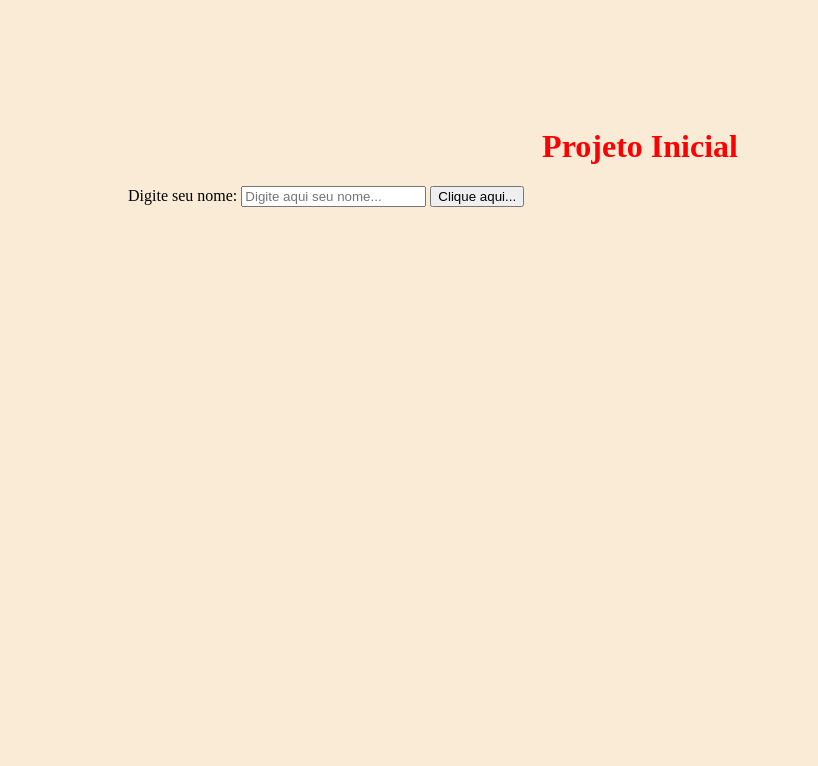
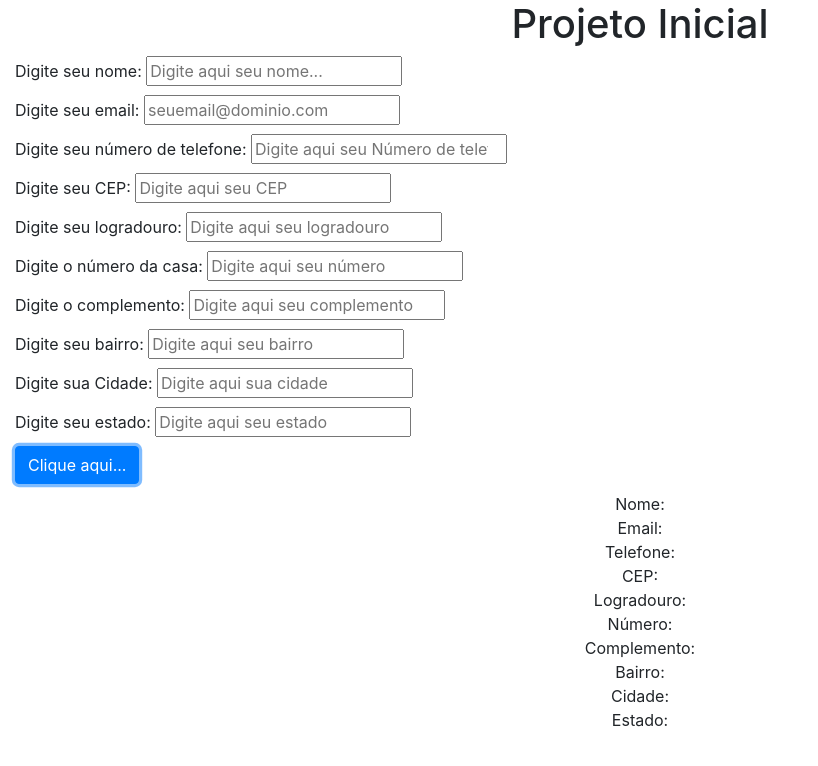
Before and after one commit to MatheusPSFranco/projeto-inicial, a plain HTML site: page index.html in a window 1280 px wide. Both pictures are taken after a click on the button "Clique aqui...". Shown: the whole page, without its empty margins (0-818 px from the left). Drawn offline with nearby package versions, Linux system fonts and the light colour scheme.

Commit message:
Formulário

```diff
--- a/index.html
+++ b/index.html
@@ -6,14 +6,74 @@
     <meta name="viewport" content="width=device-width, initial-scale=1.0">
     <title>Projeto Inicial</title>
     <link rel="stylesheet" href="./estilo.css">
+    <link rel="stylesheet" href="https://stackpath.bootstrapcdn.com/bootstrap/4.1.3/css/bootstrap.min.css" integrity="sha384-MCw98/SFnGE8fJT3GXwEOngsV7Zt27NXFoaoApmYm81iuXoPkFOJwJ8ERdknLPMO" crossorigin="anonymous">
 </head>
-<body>
+<body class="container-fluid">
     <h1>Projeto Inicial</h1>
     <div>
-        <label for="nome">Digite seu nome:</label>
-        <input type="text" id="nome" placeholder="Digite aqui seu nome...">
-        <input type="button" id="botao" value="Clique aqui...">
+        <form>
+            <div class="mb-1">
+                <label for="nome">Digite seu nome:</label>
+                <input type="text" id="nome" placeholder="Digite aqui seu nome...">
+            </div>
+
+            <div class="mb-1">
+                <label for="email">Digite seu email:</label>
+                <input type="text" id="email" placeholder="seuemail@dominio.com">
+            </div>
+
+            <div class="mb-1">
+                <label for="telefone">Digite seu número de telefone:</label>
+                <input type="number" id="telefone" placeholder="Digite aqui seu Número de telefone">
+            </div>
+
+            <div class="mb-1">
+                <label for="CEP">Digite seu CEP:</label>
+                <input type="number" id="cep" placeholder="Digite aqui seu CEP ">
+            </div>
+
+            <div class="mb-1">
+                <label for="logradouro">Digite seu logradouro:</label>
+                <input type="text" id="logradouro" placeholder="Digite aqui seu logradouro ">
+            </div>
+
+            <div class="mb-1">
+                <label for="numero">Digite o número da casa:</label>
+                <input type="number" id="numero" placeholder="Digite aqui seu número ">
+            </div>
+
+            <div class="mb-1">
+                <label for="complemento">Digite o complemento:</label>
+                <input type="text" id="complemento" placeholder="Digite aqui seu complemento">
+            </div>
+
+            <div class="mb-1">
+                <label for="bairro">Digite seu bairro:</label>
+                <input type="text" id="bairro" placeholder="Digite aqui seu bairro">
+            </div>
+
+            <div class="mb-1">
+                <label for="cidade">Digite sua Cidade:</label>
+                <input type="text" id="cidade" placeholder="Digite aqui sua cidade ">
+            </div>
+
+            <div class="mb-1">
+                <label for="telefone">Digite seu estado:</label>
+                <input type="text" id="estado" placeholder="Digite aqui seu estado ">
+            </div>
+
+
+
+            <input type="button" id="botao" class="btn btn-primary" value="Clique aqui...">
+        </form>
+        <div id="saida-de-dados" class="m-1 p-1 text-center">
+
     </div>
+</div>
+
     <script src="./scripts.js"></script>
+    <script src="https://code.jquery.com/jquery-3.3.1.slim.min.js" integrity="sha384-q8i/X+965DzO0rT7abK41JStQIAqVgRVzpbzo5smXKp4YfRvH+8abtTE1Pi6jizo" crossorigin="anonymous"></script>
+    <script src="https://cdnjs.cloudflare.com/ajax/libs/popper.js/1.14.3/umd/popper.min.js" integrity="sha384-ZMP7rVo3mIykV+2+9J3UJ46jBk0WLaUAdn689aCwoqbBJiSnjAK/l8WvCWPIPm49" crossorigin="anonymous"></script>
+    <script src="https://stackpath.bootstrapcdn.com/bootstrap/4.1.3/js/bootstrap.min.js" integrity="sha384-ChfqqxuZUCnJSK3+MXmPNIyE6ZbWh2IMqE241rYiqJxyMiZ6OW/JmZQ5stwEULTy" crossorigin="anonymous"></script>
 </body>
 </html>
--- a/scripts.js
+++ b/scripts.js
@@ -2,12 +2,34 @@ var botao = document.getElementById("botao");
 botao.addEventListener("click", alertar, false);
 var nome = document.getElementById("nome");
 
+var email = document.getElementById("email");
+
+var saida = document.getElementById("saida-de-dados");
+
+var telefone = document.getElementById("telefone");
+var cep = document.getElementById("cep");
+var logradouro = document.getElementById("logradouro");
+var numero = document.getElementById("numero");
+var complemento = document.getElementById("complemento");
+var bairro = document.getElementById("bairro");
+var cidade = document.getElementById("cidade");
+var estado = document.getElementById("estado");
+
 function alertar(event){
-    alert("Você clicou no botão!!! " + " " +nome.value);
-
-    var numero = 7
-    var resultado = numero % 2;
-    if(resultado == 0){
-        alert("este número é par!");
-    }
+    //  alert("Você clicou no botão!!! " + " " +nome.value);
+    //  var numero = 7
+    //  var resultado = numero % 2;
+    //  if(resultado == 0){
+    //      alert("este número é par!");
+    //  }
+    saida.innerText = "Nome: " + nome.value +
+          "\n Email: " + email.value +
+          "\n Telefone: " + telefone.value +
+          "\n CEP: " + cep.value +
+          "\n Logradouro: " + logradouro.value +
+          "\n Número: " + numero.value +
+          "\n Complemento: " + complemento.value +
+          "\n Bairro: " + bairro.value +
+          "\n Cidade: " + cidade.value +
+          "\n Estado: " + estado.value
 }
```
